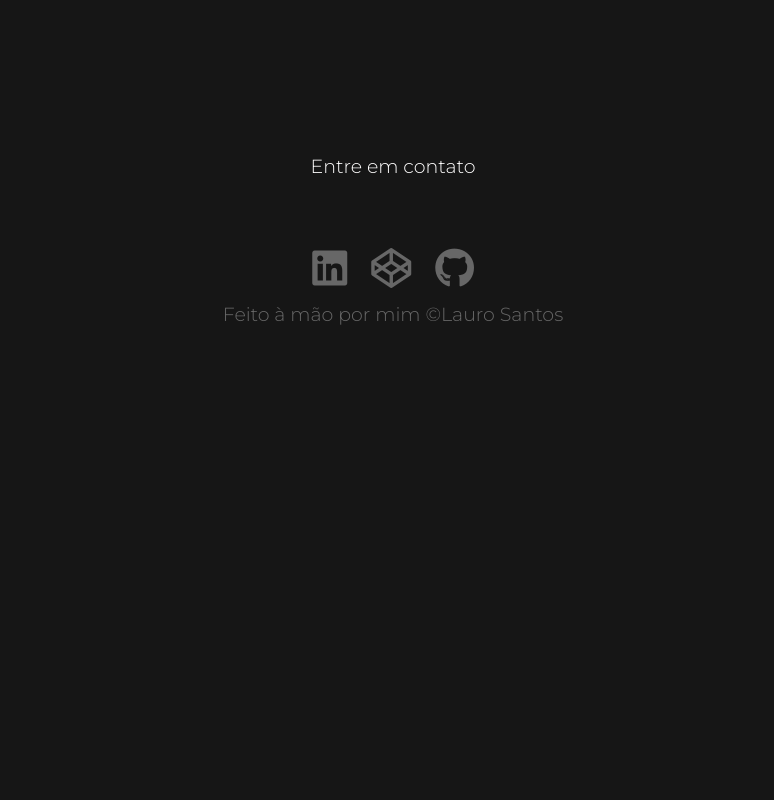
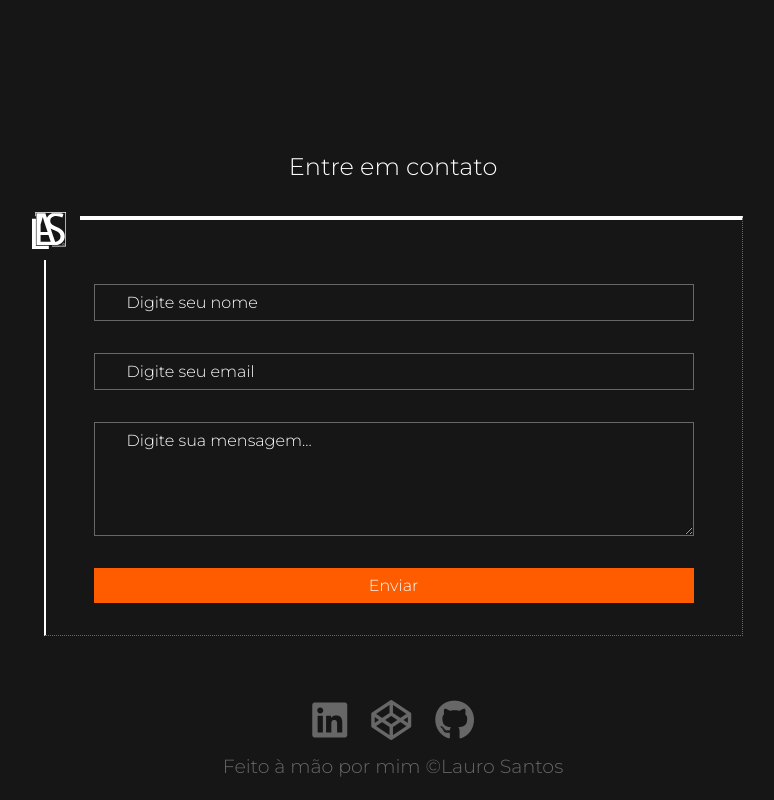
Before and after one commit to Lauro-Santos/portfolio-LauroSantos, a React (Create React App) app: page / in a window 1280 px wide. Shown: the part 3858-4658 px from the top of the page, without its empty margins (247-1021 px from the left). Before the commit the page ends 4206 px from the top, so only its background shows below. Built offline with nearby package versions, Linux system fonts and the light colour scheme.

Commit message:
atualização e adição de form de contato

```diff
--- a/package.json
+++ b/package.json
@@ -3,6 +3,7 @@
   "version": "0.1.0",
   "private": true,
   "dependencies": {
+    "@emailjs/browser": "^3.11.0",
     "@testing-library/jest-dom": "^5.16.5",
     "@testing-library/react": "^13.4.0",
     "@testing-library/user-event": "^13.5.0",
--- /dev/null
+++ b/src/components/Contato/Contato.css
@@ -0,0 +1,77 @@
+.container__contato {
+    width: 100%;
+    display: flex;
+    justify-content: center;
+    margin-top: 2rem;
+}
+
+.form {
+    position: relative;
+    display: flex;
+    flex-direction: column;
+    justify-content: space-around;
+    padding: 2rem 3rem;
+    width: 70%;
+    max-width: 600px;
+    border-top: 4px solid var(--cor-texto);
+    border-right: 1px dotted var(--cor-secundaria);
+    border-bottom: 1px dotted var(--cor-secundaria);
+    border-left: 2px solid var(--cor-texto);
+}
+
+.form::after {
+    content: "";
+    background: var(--cor-princiapl) url(../../img/logo.svg);
+    background-size: 70%;
+    background-repeat: no-repeat;
+    width: 2rem;
+    height: 2rem;
+    position: absolute;
+    top: -2%;
+    left: -2%;
+    padding: 8px;
+}
+
+.form input,
+.form textarea {
+    font-size: 1rem;
+    margin-top: 2rem;
+    padding: .5rem 2rem;
+    background-color: var(--cor-princiapl);
+    border: 1px solid var(--cor-secundaria);
+    transition: .3s all ease-out;
+}
+
+.form textarea {
+    height: 6rem;
+}
+
+.form input::placeholder,
+.form textarea::placeholder {
+    font-size: 1rem;
+    outline: none;
+    box-shadow: none;
+    color: var(--cor-texto);
+}
+
+.form input:focus,
+.form textarea:focus {
+    outline: none;
+    border-radius: 10px;
+}
+
+.form input[type=submit] {
+    background-color: var(--laranja);
+    border: none;
+    cursor: pointer;
+    transition: .3s all ease-out;
+}
+
+.form input[type=submit]:hover {
+    border-radius: 10px;
+    box-shadow: 0 0 20px 6px #783214;
+}
+
+.form input[type=submit]:active{
+   background: var(--laranja-baixa-opacidade);
+}
--- /dev/null
+++ b/src/components/Contato/index.js
@@ -0,0 +1,67 @@
+import { useState } from "react"
+import "./Contato.css"
+import emailjs from "@emailjs/browser"
+
+const Contato = () => {
+
+    const [name, setName] = useState('')
+    const [email, setEmail] = useState('')
+    const [message, setMessage] = useState('')
+
+    function sendEmail(e) {
+        e.preventDefault();
+
+        if (name === '' || email === '' || message === '') {
+            alert("Preencha todos os campos")
+            return
+        }
+
+        const templateParms = {
+            from_name: name,
+            email: email,
+            message: message,
+        }
+
+        emailjs.send("service_pk0k9tu", "template_wea0rl5", templateParms, "OkbtxMWvZs8lwgecV")
+            .then((response) => {
+                console.log("EMAIL ENVIADO: ", response.status, "|", response.text)
+                setName('')
+                setEmail('')
+                setMessage('')
+            }, (error) => {
+                console.log("ERRO: ", error)
+            })
+    }
+
+    return (
+        <div className="container__contato">
+            <form className="form" onSubmit={sendEmail} >
+                <input
+                    type="text"
+                    placeholder="Digite seu nome"
+                    onChange={(e) => setName(e.target.value)}
+                    value={name}
+                />
+
+                <input
+                    type="email"
+                    placeholder="Digite seu email"
+                    onChange={(e) => setEmail(e.target.value)}
+                    value={email}
+                />
+
+                <textarea
+                    placeholder="Digite sua mensagem..."
+                    onChange={(e) => setMessage(e.target.value)}
+                    value={message}
+                />
+
+                <input className="button" type="submit" value="Enviar" />
+            </form>
+
+        </div>
+    );
+
+}
+
+export default Contato
--- a/src/components/Projetos/Projetos.css
+++ b/src/components/Projetos/Projetos.css
@@ -89,6 +89,10 @@
     transition: .3s all ease-out;
 }
 
+.ver__projeto:active{
+    background: var(--laranja-baixa-opacidade);
+ }
+
 .ver__projeto:hover {
     border-radius: 10px;
     box-shadow: 0 0 20px 6px #783214;
--- a/src/components/Rodape/Rodape.css
+++ b/src/components/Rodape/Rodape.css
@@ -9,7 +9,8 @@
     line-height: 1.2rem;
     margin-top: 2rem;
     text-align: center;
-    width: 190px;
+    width: 100%;
+    font-size: 1.5rem;
 }
 
 .rodape__texto strong {
--- a/src/components/Rodape/index.js
+++ b/src/components/Rodape/index.js
@@ -1,11 +1,15 @@
 import BarraSocialMidia from "../BarraSocialMidia"
+
+import Contato from "../Contato"
 
 import "./Rodape.css"
 
 const Rodape = () => {
     return (
         <footer class="rodape">
-    <p class="rodape__texto">Entre em contato</p>
+    <h3 class="rodape__texto">Entre em contato</h3>
+
+    <Contato />
 
     <BarraSocialMidia classe={'barra-social-midia-rodape'}/>
 
--- a/src/index.css
+++ b/src/index.css
@@ -7,7 +7,7 @@
   /*  cores   */
   --cor-princiapl: #161616;
   --cor-secundaria: #676767;
-  --cor-texto: #FFFEFE;
+  --cor-texto: #FEFEFE;
   --laranja: #FF5C00;
   --logo-de-fundo: #191919;
   --laranja-baixa-opacidade: #ff5c0099;
```
Also changed, not shown: 1 other file (tests, documents, lock files or other folders).
